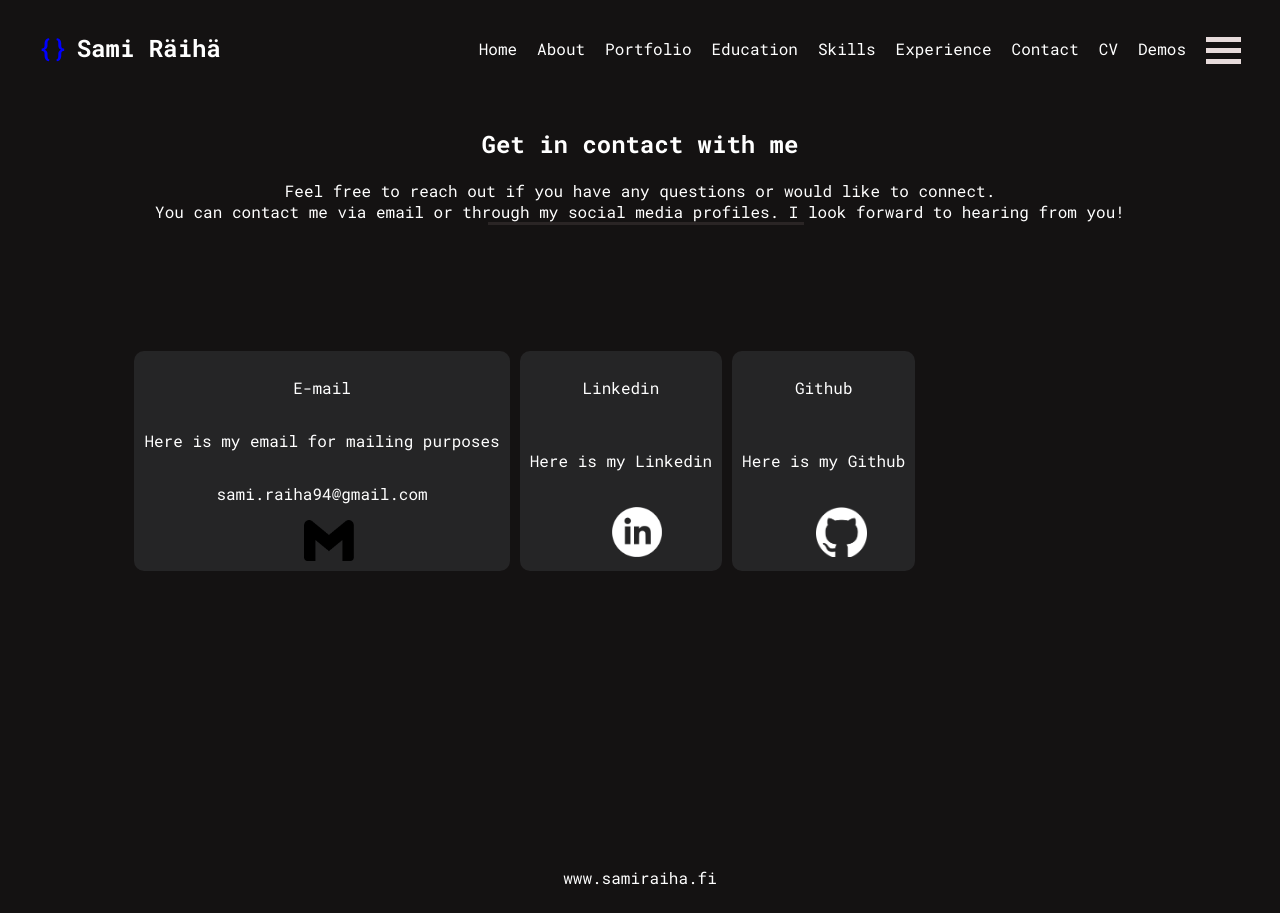
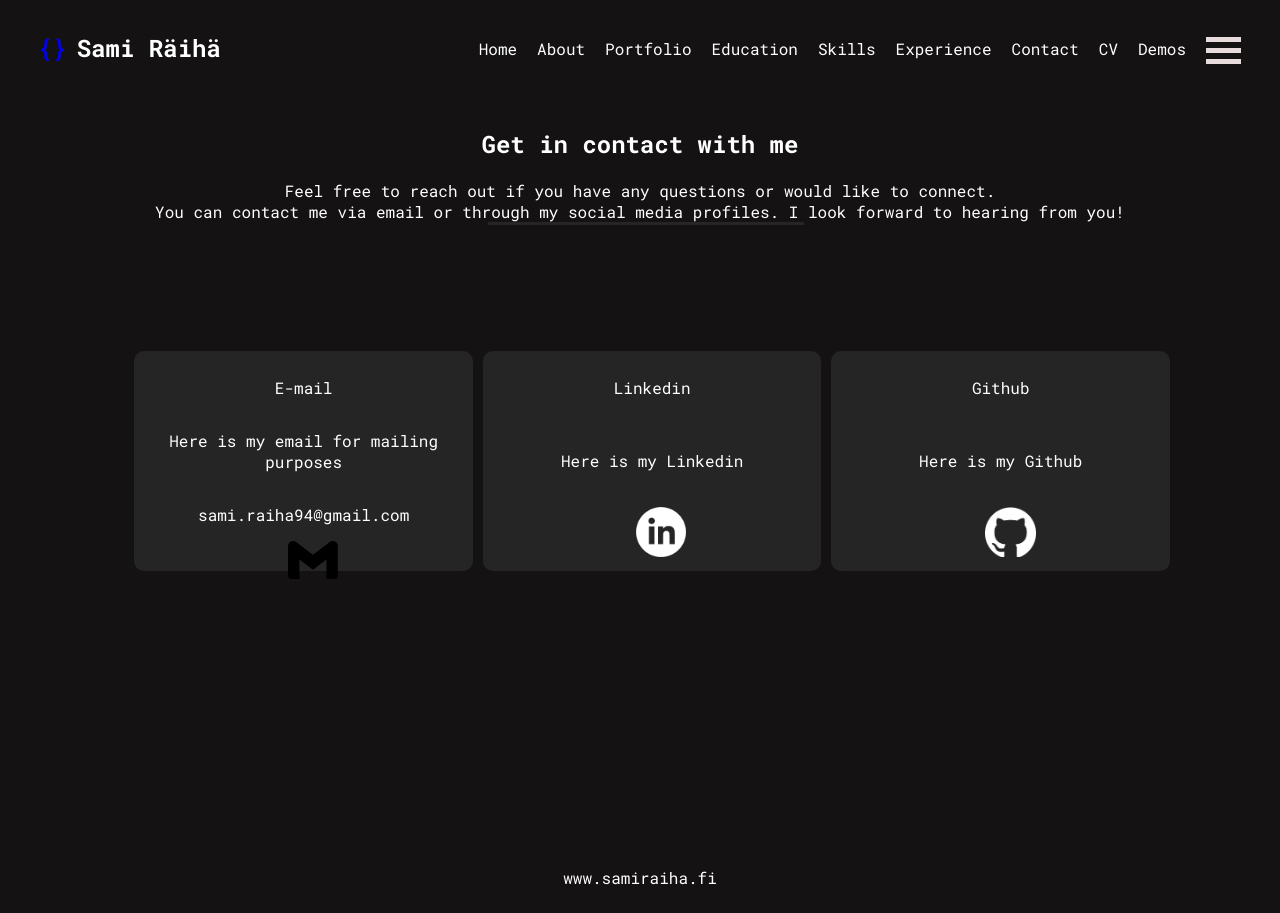
Before and after one commit to sami-alt/Kotisivut, a React (Vite) app: page /Contact in a window 1280 px wide. Built offline with nearby package versions, Linux system fonts and the light colour scheme; no server answers.

Commit message:
css fixes

```diff
--- a/src/main.scss
+++ b/src/main.scss
@@ -340,6 +340,7 @@ p {
 .contacts {
     display: flex;
     flex-direction: row;
+
     gap: 10px;
     margin-left: 10%;
     margin-top: 10%;
@@ -354,6 +355,7 @@ p {
     padding: 10px 10px 10px 10px;
     background-color: rgba(46, 46, 48, 0.677);
     height: 200px;
+    width: 28%;
 }
 
 #github {
```
